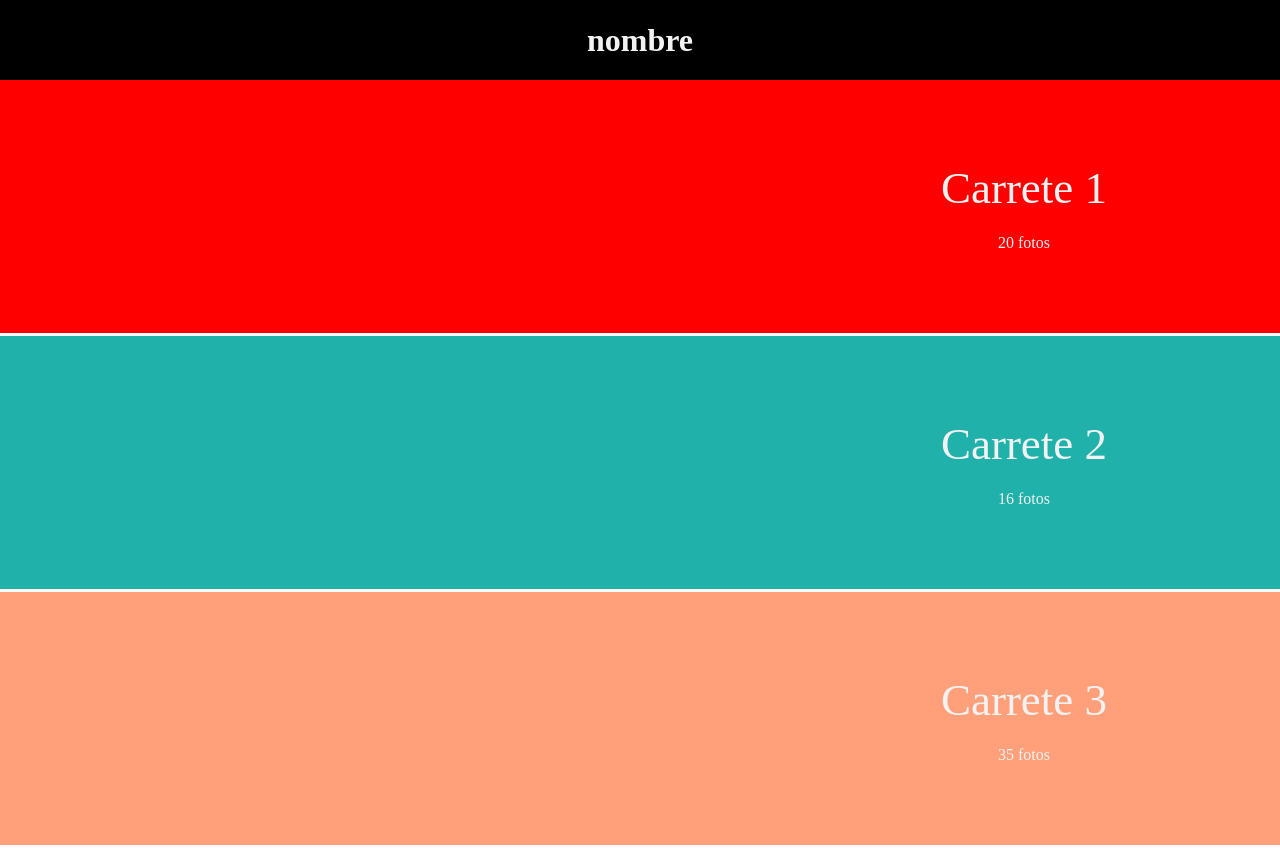
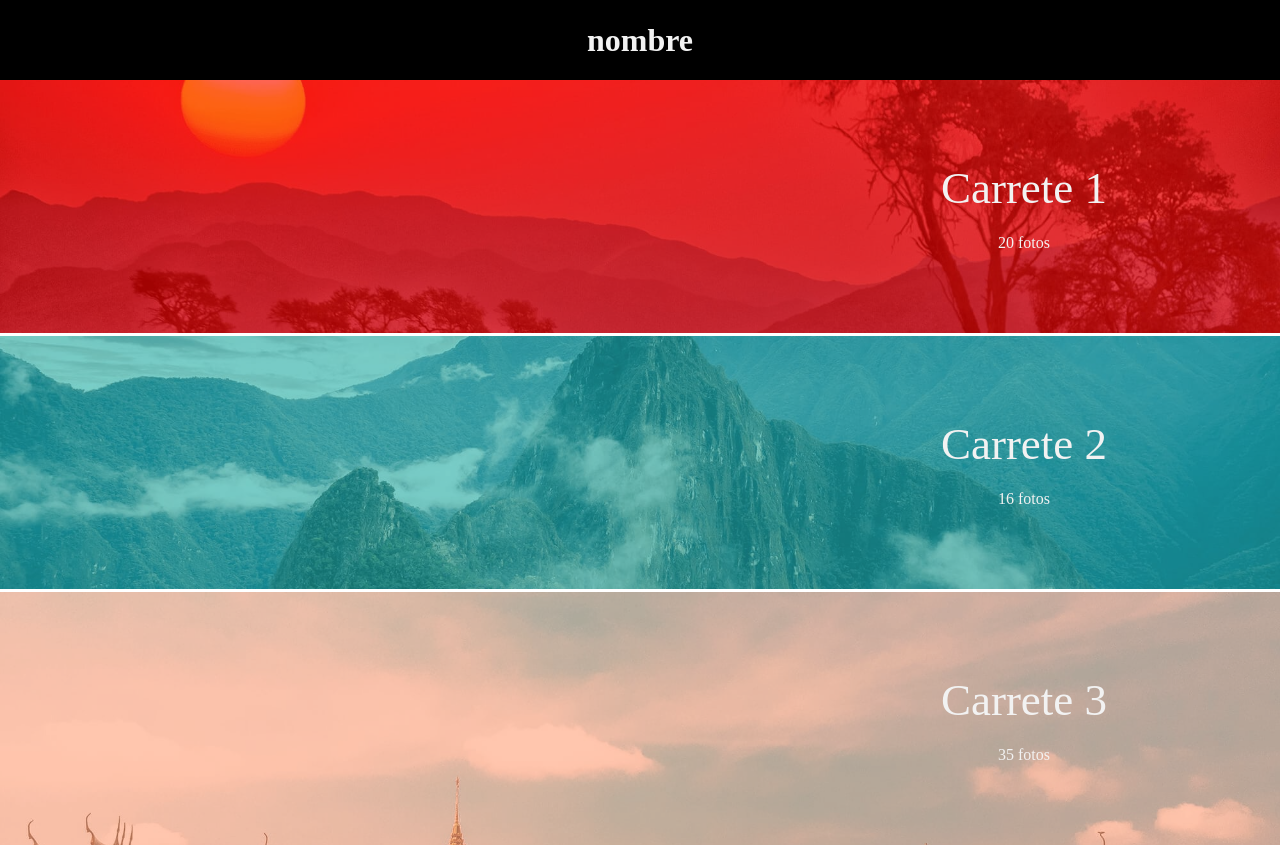
Before and after one commit to davidzz-code/Galeria, a plain HTML site: page index.html in a window 1280 px wide. Drawn offline with Linux system fonts and the light colour scheme.

Commit message:
Modificando archivos

```diff
--- a/index.html
+++ b/index.html
@@ -5,7 +5,7 @@
     <meta name="viewport" content="width=device-width, initial-scale=1.0">
     <link rel="stylesheet" href="index.css">
     <link rel="stylesheet" href="galeria.css">
-    <script src="script.js" defer></script>
+    <script src="public/bundle.js" defer></script>
     <title>Galeria analógicas</title>
 </head>
 <body>
@@ -14,7 +14,7 @@
     </header>
     <main class="categorias" id="categorias">
         <div class="categoria" data-categoria="carrete1">
-                <img class="categoria__imagen" src="./img/ciudad.jpg" alt="">
+                <img class="categoria__imagen" src="./img/africa.jpg" alt="">
 
             <div class="categoria__datos">
                 <p class="categoria__nombre">Carrete 1</p>
@@ -22,14 +22,14 @@
             </div>
         </div>
         <div class="categoria" data-categoria="carrete2">
-                <img class="categoria__imagen" src="./img/playa.jpg" alt="">
+                <img class="categoria__imagen" src="./img/america.jpg" alt="">
             <div class="categoria__datos">
                 <p class="categoria__nombre">Carrete 2</p>
                 <p class="categoria__numero-fotos">16 fotos</p>
             </div>
         </div>
         <div class="categoria" data-categoria="carrete3">
-                <img class="categoria__imagen" src="./img/ruru.jpg" alt="">
+                <img class="categoria__imagen" src="./img/asia.jpg" alt="">
             <div class="categoria__datos">
                 <p class="categoria__nombre">Carrete 3</p>
                 <p class="categoria__numero-fotos">35 fotos</p>
@@ -57,7 +57,7 @@
                     </button>
                 </div>
                 <div class="galeria__contenedor-imagen-activa" id="imagenActiva">
-                    <img src="./img/ciudad/1.jpg" class="galeria__imagen" />
+                    <img src="./img/africa/1.jpg" class="galeria__imagen" />
                 </div>
                 <div class="galeria__contenedor-carousel">
                     <p class="galeria__descripcion-imagen-activa"></p>
--- /dev/null
+++ b/src/index.js
@@ -0,0 +1 @@
+console.log('Hola amigo');
```
